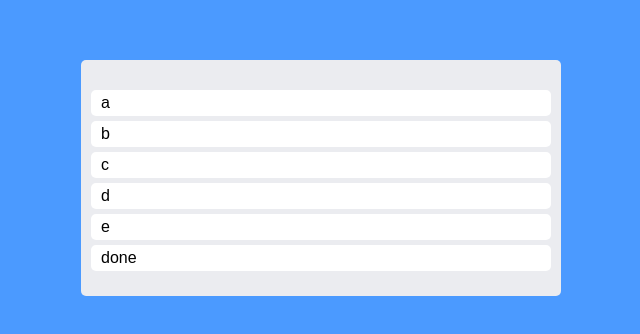
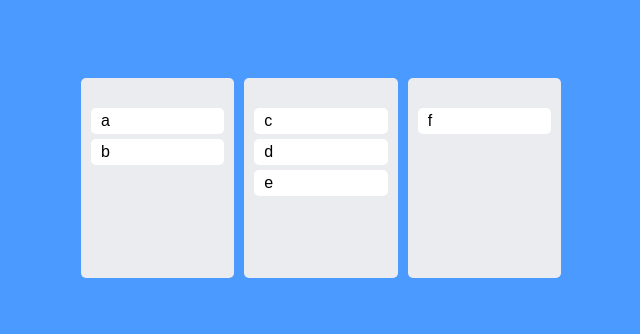
Before and after one commit to moonssa/react-masterclass, a React (Create React App) app: page / in a window 1280 px wide. Shown: the part 222-556 px from the top of the page, without its empty margins (319-959 px from the left). Built offline with nearby package versions, Linux system fonts and the light colour scheme.

Commit message:
make multi board

```diff
--- a/src/App.tsx
+++ b/src/App.tsx
@@ -1,14 +1,8 @@
-import React from "react";
-import {
-  DragDropContext,
-  Draggable,
-  DropResult,
-  Droppable,
-} from "react-beautiful-dnd";
+import { DragDropContext, DropResult } from "react-beautiful-dnd";
 import { useRecoilState } from "recoil";
 import styled from "styled-components";
 import { toDoState } from "./components/atoms";
-import DraggableCard from "./components/DragabbleCard";
+import Board from "./components/Board";
 
 const Wrapper = styled.div`
   display: flex;
@@ -23,43 +17,30 @@
 const Boards = styled.div`
   display: grid;
   width: 100%;
-  grid-template-columns: repeat(1, 1fr);
-`;
-const Board = styled.div`
-  padding: 20px 10px;
-  padding-top: 30px;
-  background-color: ${(props) => props.theme.boardColor};
-  border-radius: 5px;
-  min-height: 200px;
+  grid-template-columns: repeat(3, 1fr);
+  grid-gap: 10px;
 `;
 
-const toDos = ["a", "b", "c", "d", "e", "done"];
+// const toDos = ["a", "b", "c", "d", "e", "done"];
 function App() {
   const [toDos, setToDos] = useRecoilState(toDoState);
   const onDragEnd = ({ destination, source, draggableId }: DropResult) => {
     console.log("drag finish!!");
     if (!destination) return;
-    setToDos((oldToDos) => {
-      const copyToDos = [...oldToDos];
-      copyToDos.splice(source.index, 1);
-      copyToDos.splice(destination?.index, 0, draggableId);
-      return copyToDos;
-    });
+    // setToDos((oldToDos) => {
+    //   const copyToDos = [...oldToDos];
+    //   copyToDos.splice(source.index, 1);
+    //   copyToDos.splice(destination?.index, 0, draggableId);
+    //   return copyToDos;
+    // });
   };
   return (
     <DragDropContext onDragEnd={onDragEnd}>
       <Wrapper>
         <Boards>
-          <Droppable droppableId="one">
-            {(magic) => (
-              <Board ref={magic.innerRef} {...magic.droppableProps}>
-                {toDos.map((toDo, index) => (
-                  <DraggableCard key={toDo} index={index} toDo={toDo} />
-                ))}
-                {magic.placeholder}
-              </Board>
-            )}
-          </Droppable>
+          {Object.keys(toDos).map((boardId) => (
+            <Board key={boardId} boardId={boardId} toDos={toDos[boardId]} />
+          ))}
         </Boards>
       </Wrapper>
     </DragDropContext>
--- /dev/null
+++ b/src/components/Board.tsx
@@ -0,0 +1,32 @@
+import { Droppable } from "react-beautiful-dnd";
+import DraggableCard from "./DragabbleCard";
+import styled from "styled-components";
+
+const Wrapper = styled.div`
+  padding: 20px 10px;
+  padding-top: 30px;
+  background-color: ${(props) => props.theme.boardColor};
+  border-radius: 5px;
+  min-height: 200px;
+`;
+
+interface IBoardProps {
+  toDos: string[];
+  boardId: string;
+}
+function Board({ toDos, boardId }: IBoardProps) {
+  return (
+    <Droppable droppableId={boardId}>
+      {(magic) => (
+        <Wrapper ref={magic.innerRef} {...magic.droppableProps}>
+          {toDos.map((toDo, index) => (
+            <DraggableCard key={toDo} index={index} toDo={toDo} />
+          ))}
+          {magic.placeholder}
+        </Wrapper>
+      )}
+    </Droppable>
+  );
+}
+
+export default Board;
--- a/src/components/DragabbleCard.tsx
+++ b/src/components/DragabbleCard.tsx
@@ -29,4 +29,5 @@
     </Draggable>
   );
 }
+
 export default React.memo(DraggableCard);
--- a/src/components/atoms.tsx
+++ b/src/components/atoms.tsx
@@ -1,6 +1,13 @@
 import { atom, selector } from "recoil";
 
-export const toDoState = atom({
+interface IToDoState {
+  [key: string]: string[];
+}
+export const toDoState = atom<IToDoState>({
   key: "toDo",
-  default: ["a", "b", "c", "d", "e", "done"],
+  default: {
+    to_do: ["a", "b"],
+    doing: ["c", "d", "e"],
+    done: ["f"],
+  },
 });
```
